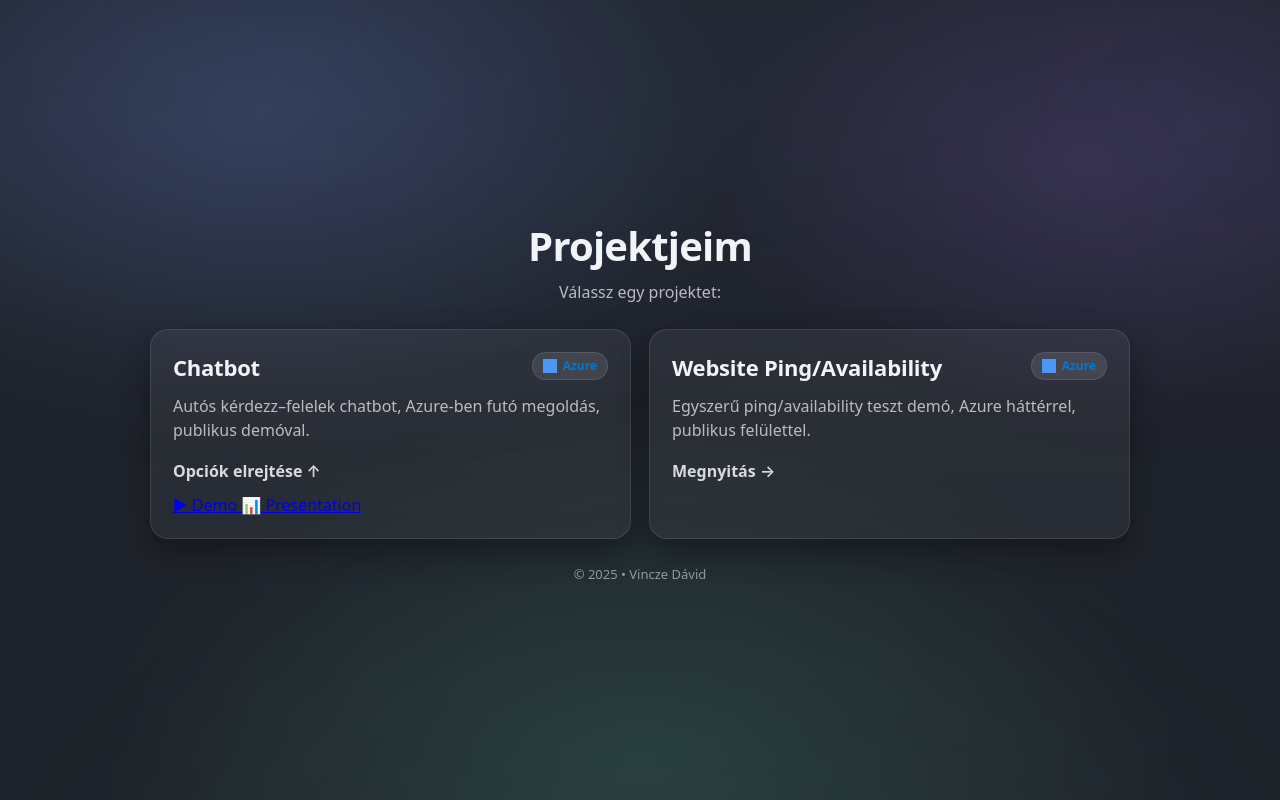
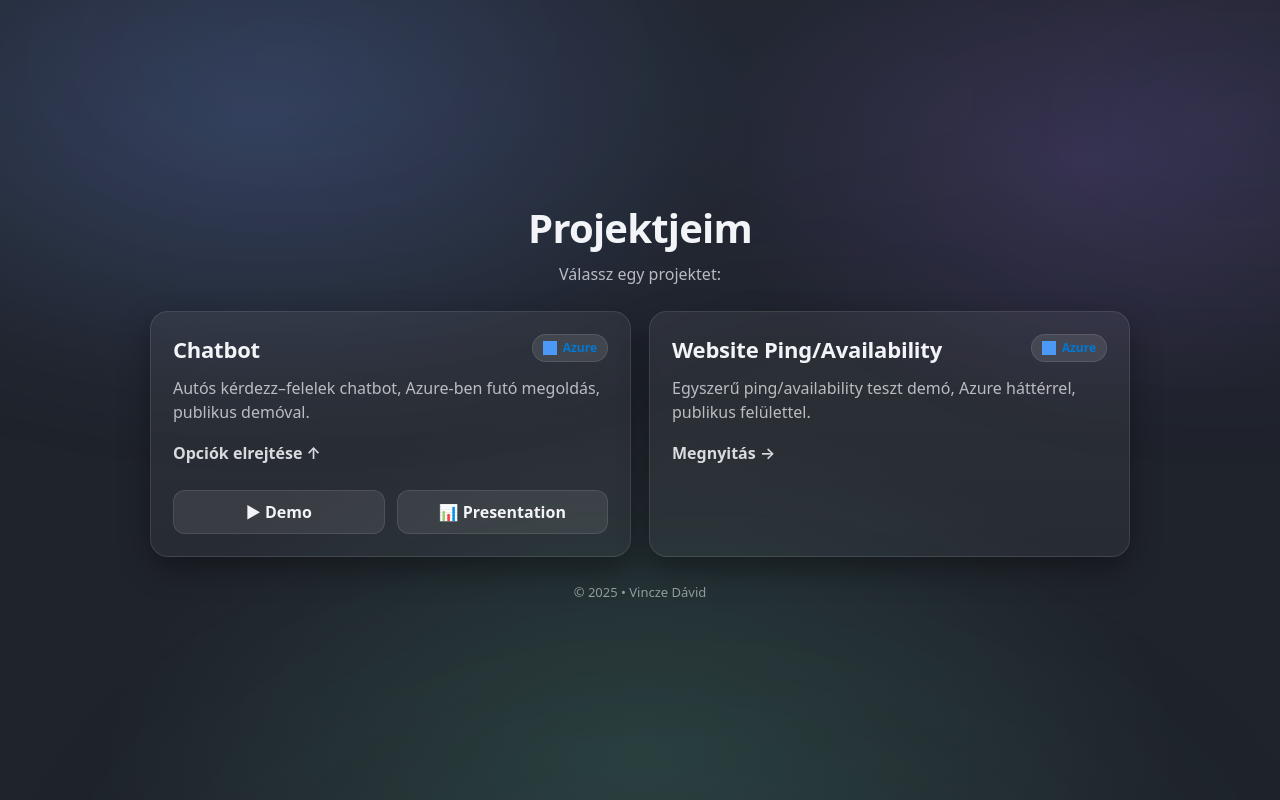
Before and after one commit to Daveitamin/projects, a plain HTML site: page index.html in a window 1280 px wide. Both pictures are taken after a click on the element 390 px from the left and 433 px from the top of the page. Drawn offline with Linux system fonts and the light colour scheme; grey boxes are pictures that could not be loaded.

Commit message:
Update style.css

```diff
--- a/style.css
+++ b/style.css
@@ -151,6 +151,34 @@ body{
           hue-rotate(190deg) brightness(96%) contrast(101%);
 }
 
+.card-actions{
+  display: flex;
+  gap: 12px;
+  margin-top: 14px;
+}
+
+.action-btn{
+  flex: 1;
+  text-align: center;
+  padding: 10px 14px;
+  border-radius: 12px;
+  text-decoration: none;
+  font-weight: 600;
+  color: var(--text);
+  background: rgba(255,255,255,0.08);
+  border: 1px solid var(--border);
+  transition: background .15s ease, transform .15s ease;
+}
+
+.action-btn:hover{
+  background: rgba(255,255,255,0.14);
+  transform: translateY(-1px);
+}
+
+.card-actions[hidden]{
+  display: none !important;
+}
+
 
 /* Élő háttér*/
 body::before{
```
